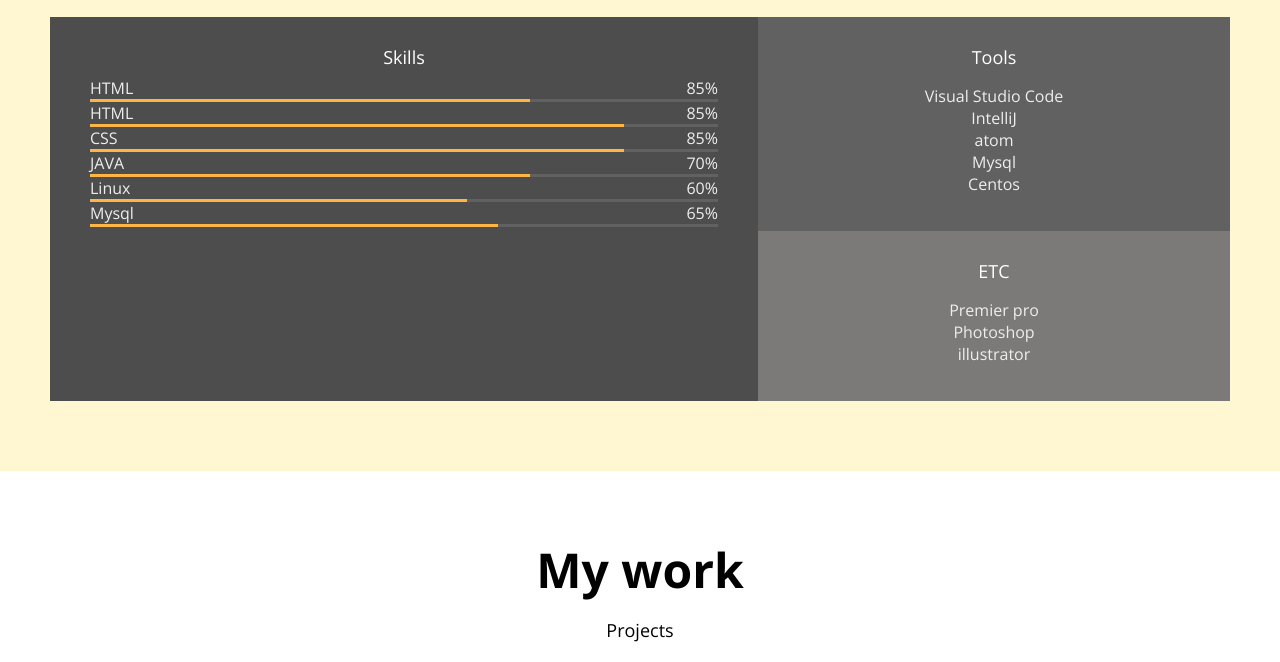
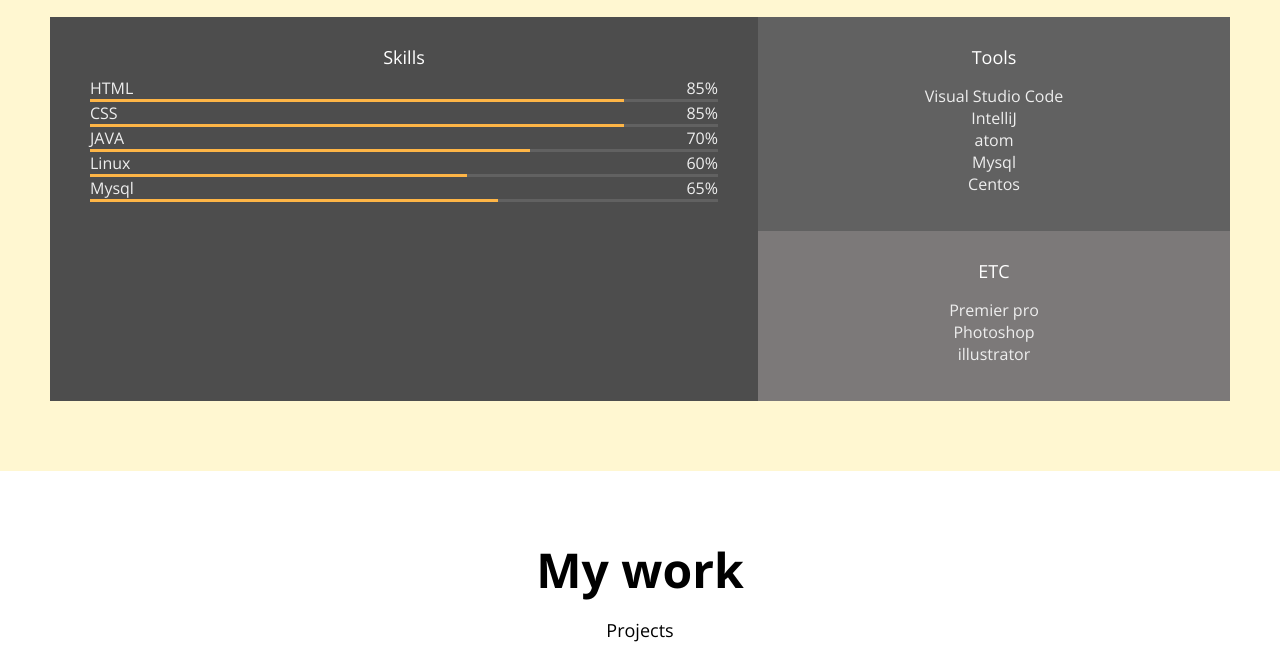
Before and after one commit to jmonick94/portfolio, a plain HTML site: page index.html in a window 1280 px wide. Shown: the part 2046-2708 px from the top of the page. Drawn offline with nearby package versions, Linux system fonts and the light colour scheme.

Commit message:
phtoaddo

```diff
--- a/index.html
+++ b/index.html
@@ -158,13 +158,6 @@
               <span>85%</span>
             </div>
             <div class="skill__bar">
-              <div class="skill_value"></div>
-            </div>
-            <div class="skill__description">
-              <span>HTML</span>
-              <span>85%</span>
-            </div>
-            <div class="skill__bar">
               <div class="skill_value" style="width:85%;"></div>
             </div>
             <div class="skill__description">
```
